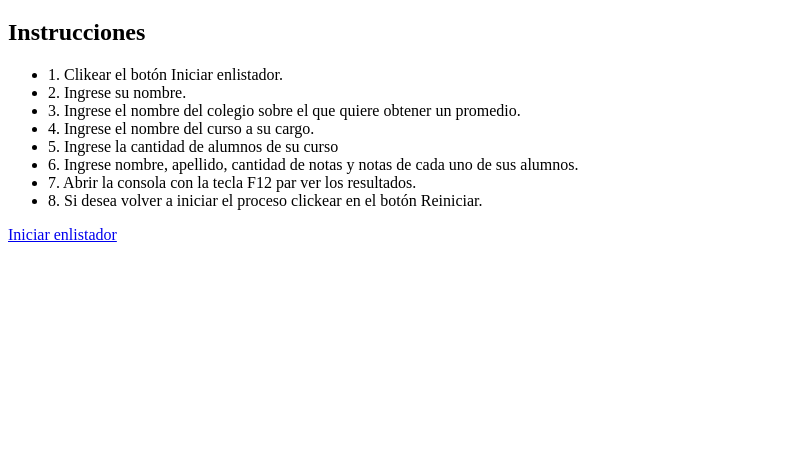
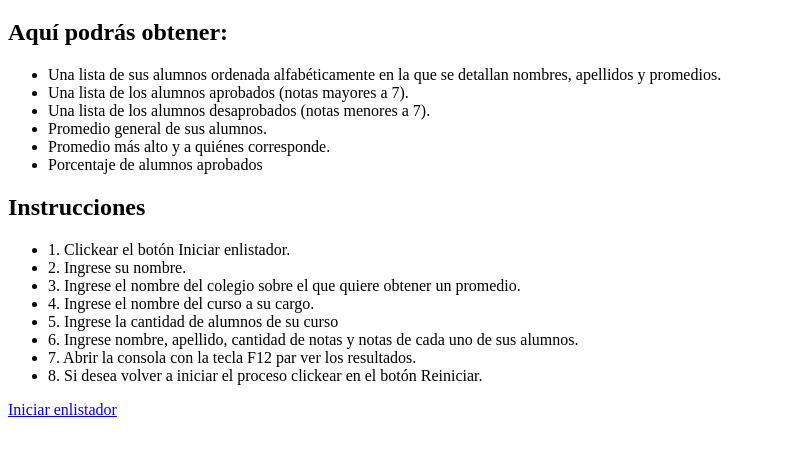
Before and after one commit to Facundo2244/segunda-pre-entrega-js-coderhouse, a plain HTML site: page index.html in a window 1280 px wide. Shown: the part 61-514 px from the top of the page, without its empty margins (0-810 px from the left). Drawn offline with Linux system fonts and the light colour scheme.

Commit message:
últimos cambios

```diff
--- a/index.html
+++ b/index.html
@@ -7,9 +7,18 @@
 </head>
 <body>
     <h1>Bienvenido/a al enlistador y calculador de notas y más!</h1>
+    <h2>Aquí podrás obtener:</h2>
+    <ul>
+        <li>Una lista de sus alumnos ordenada alfabéticamente en la que se detallan nombres, apellidos y promedios.</li>
+        <li>Una lista de los alumnos aprobados (notas mayores a 7).</li>
+        <li>Una lista de los alumnos desaprobados (notas menores a 7).</li>
+        <li>Promedio general de sus alumnos.</li>
+        <li>Promedio más alto y a quiénes corresponde.</li>
+        <li>Porcentaje de alumnos aprobados</li>
+    </ul>
     <h2>Instrucciones</h2>
     <ul>
-        <li>1. Clikear el botón Iniciar enlistador.</li>
+        <li>1. Clickear el botón Iniciar enlistador.</li>
         <li>2. Ingrese su nombre.</li>
         <li>3. Ingrese el nombre del colegio sobre el que quiere obtener un promedio.</li>
         <li>4. Ingrese el nombre del curso a su cargo.</li>
```
